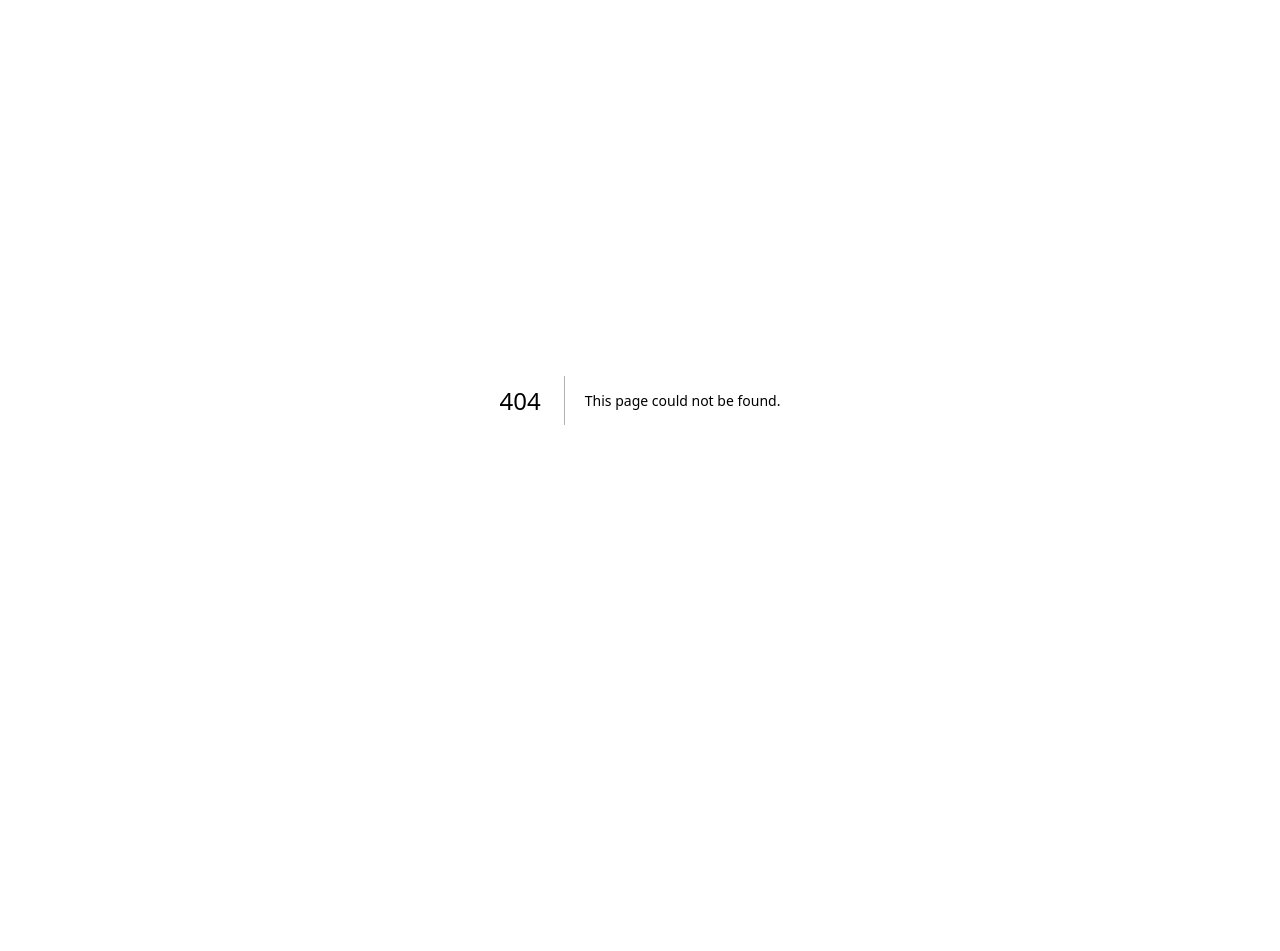
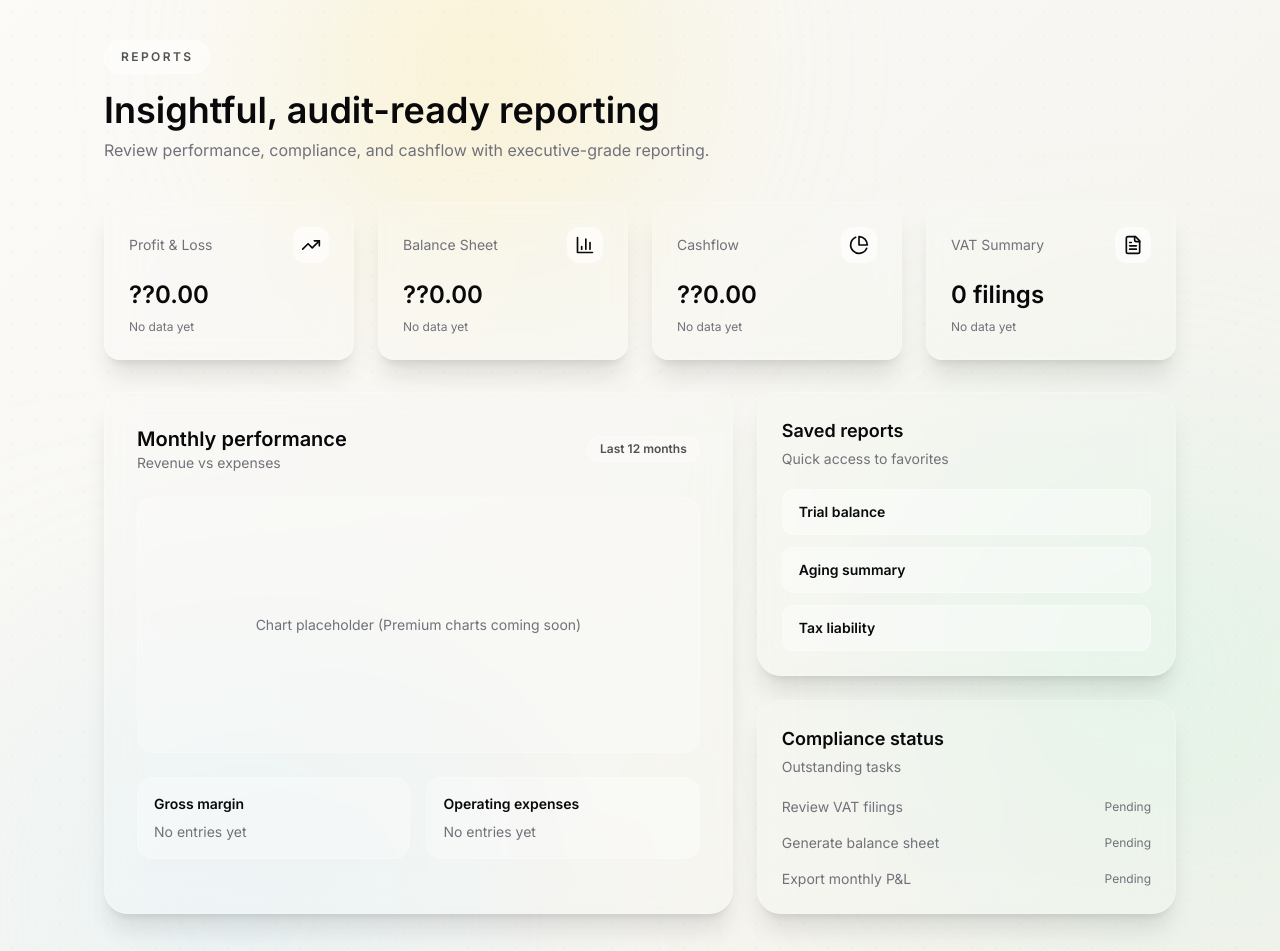
Before and after one commit to sushiltimalsina/Lekhaly, a Next.js app in the folder apps/web/: page /reports in a window 1280 px wide. Before the commit this address had no page. Shown: the top 951 px of the page. Before the commit the page ends 800 px from the top, so only its background shows below. Built offline with nearby package versions, Linux system fonts and the light colour scheme.

Commit message:
feat: add reports page and related build artifacts.

```diff
--- a/apps/web/src/app/dashboard/page.tsx
+++ b/apps/web/src/app/dashboard/page.tsx
@@ -92,10 +92,10 @@ export default function Dashboard() {
                     className="mt-10 grid gap-6 sm:grid-cols-2 lg:grid-cols-4"
                 >
                     {[
-                        { title: "Total Revenue", value: "$0.00", note: "No entries yet" },
+                        { title: "Total Revenue", value: "??0.00", note: "No entries yet" },
                         { title: "Active Users", value: "1", note: "Owner account" },
                         { title: "Open Invoices", value: "0", note: "All settled" },
-                        { title: "Cash on Hand", value: "$0.00", note: "Linked to Cash in Hand" }
+                        { title: "Cash on Hand", value: "??0.00", note: "Linked to Cash in Hand" }
                     ].map((card) => (
                         <motion.div
                             key={card.title}
--- a/apps/web/src/app/page.tsx
+++ b/apps/web/src/app/page.tsx
@@ -162,9 +162,9 @@ export default function Home() {
                         </p>
                         <div className="mt-6 grid gap-4 sm:grid-cols-2">
                             {[
-                                { label: "Revenue", value: "$0.00" },
+                                { label: "Revenue", value: "??0.00" },
                                 { label: "Open invoices", value: "0" },
-                                { label: "Cash on hand", value: "$0.00" },
+                                { label: "Cash on hand", value: "??0.00" },
                                 { label: "Reports ready", value: "12" },
                             ].map((metric) => (
                                 <div key={metric.label} className="rounded-2xl border border-white/20 bg-white/40 p-4 text-sm dark:border-white/10 dark:bg-white/5">
--- /dev/null
+++ b/apps/web/src/app/reports/page.tsx
@@ -0,0 +1,137 @@
+"use client";
+
+import { motion } from "framer-motion";
+import { BarChart3, FileText, PieChart, TrendingUp } from "lucide-react";
+
+const container = {
+    hidden: { opacity: 0 },
+    show: { opacity: 1, transition: { staggerChildren: 0.08 } },
+};
+
+const item = {
+    hidden: { opacity: 0, y: 16 },
+    show: { opacity: 1, y: 0 },
+};
+
+export default function ReportsPage() {
+    return (
+        <div className="min-h-screen relative overflow-hidden">
+            <div className="absolute inset-0 -z-10">
+                <div className="absolute inset-0 bg-[linear-gradient(135deg,rgba(251,250,247,0.96),rgba(244,242,236,0.96))] dark:bg-[linear-gradient(135deg,rgba(7,10,16,0.98),rgba(12,15,23,0.98))]" />
+                <div className="absolute -top-24 left-1/4 h-80 w-80 rounded-full bg-amber-200/40 blur-[120px] dark:bg-amber-500/20" />
+                <div className="absolute top-1/2 -right-16 h-96 w-96 rounded-full bg-emerald-200/40 blur-[140px] dark:bg-emerald-500/20" />
+                <div className="absolute bottom-[-140px] left-12 h-96 w-96 rounded-full bg-sky-200/40 blur-[140px] dark:bg-sky-500/20" />
+                <div className="absolute inset-0 opacity-[0.12] [background-image:radial-gradient(rgba(60,60,60,0.2)_1px,transparent_1px)] [background-size:24px_24px] dark:opacity-[0.08]" />
+            </div>
+
+            <motion.div
+                variants={container}
+                initial="hidden"
+                animate="show"
+                className="mx-auto max-w-6xl px-4 py-8 sm:px-6 sm:py-10 lg:px-10"
+            >
+                <motion.header variants={item} className="space-y-4">
+                    <span className="inline-flex w-fit items-center gap-2 rounded-full border border-white/40 bg-white/50 px-4 py-2 text-xs font-semibold uppercase tracking-[0.2em] text-foreground/70 dark:border-white/10 dark:bg-white/5">
+                        Reports
+                    </span>
+                    <div>
+                        <h1 className="text-3xl sm:text-4xl font-semibold">Insightful, audit-ready reporting</h1>
+                        <p className="mt-2 text-muted-foreground">
+                            Review performance, compliance, and cashflow with executive-grade reporting.
+                        </p>
+                    </div>
+                </motion.header>
+
+                <motion.section
+                    variants={container}
+                    className="mt-10 grid gap-6 sm:grid-cols-2 lg:grid-cols-4"
+                >
+                    {[
+                        { title: "Profit & Loss", value: "??0.00", icon: <TrendingUp className="h-5 w-5" /> },
+                        { title: "Balance Sheet", value: "??0.00", icon: <BarChart3 className="h-5 w-5" /> },
+                        { title: "Cashflow", value: "??0.00", icon: <PieChart className="h-5 w-5" /> },
+                        { title: "VAT Summary", value: "0 filings", icon: <FileText className="h-5 w-5" /> },
+                    ].map((card) => (
+                        <motion.div
+                            key={card.title}
+                            variants={item}
+                            className="glass-panel rounded-2xl p-6"
+                        >
+                            <div className="flex items-center justify-between text-sm text-muted-foreground">
+                                <span>{card.title}</span>
+                                <span className="rounded-xl bg-white/60 p-2 text-foreground dark:bg-white/5">
+                                    {card.icon}
+                                </span>
+                            </div>
+                            <p className="mt-4 text-2xl font-semibold">{card.value}</p>
+                            <p className="mt-2 text-xs text-muted-foreground">No data yet</p>
+                        </motion.div>
+                    ))}
+                </motion.section>
+
+                <div className="mt-8 grid gap-6 lg:grid-cols-[1.5fr_1fr]">
+                    <motion.section variants={item} className="glass-panel rounded-3xl p-8">
+                        <div className="flex items-center justify-between">
+                            <div>
+                                <h2 className="text-xl font-semibold">Monthly performance</h2>
+                                <p className="text-sm text-muted-foreground">Revenue vs expenses</p>
+                            </div>
+                            <span className="rounded-full border border-white/30 bg-white/30 px-3 py-1 text-xs font-semibold text-foreground/70 dark:border-white/10 dark:bg-white/5">
+                                Last 12 months
+                            </span>
+                        </div>
+                        <div className="mt-6 h-64 rounded-2xl border border-white/20 bg-white/20 dark:border-white/10 dark:bg-white/5 flex items-center justify-center text-sm text-muted-foreground">
+                            Chart placeholder (Premium charts coming soon)
+                        </div>
+                        <div className="mt-6 grid gap-4 sm:grid-cols-2">
+                            <div className="rounded-2xl border border-white/20 bg-white/30 p-4 text-sm dark:border-white/10 dark:bg-white/5">
+                                <p className="font-semibold text-foreground">Gross margin</p>
+                                <p className="mt-2 text-muted-foreground">No entries yet</p>
+                            </div>
+                            <div className="rounded-2xl border border-white/20 bg-white/30 p-4 text-sm dark:border-white/10 dark:bg-white/5">
+                                <p className="font-semibold text-foreground">Operating expenses</p>
+                                <p className="mt-2 text-muted-foreground">No entries yet</p>
+                            </div>
+                        </div>
+                    </motion.section>
+
+                    <div className="grid gap-6">
+                        <motion.section variants={item} className="glass-panel rounded-3xl p-6">
+                            <h3 className="text-lg font-semibold">Saved reports</h3>
+                            <p className="mt-1 text-sm text-muted-foreground">Quick access to favorites</p>
+                            <div className="mt-5 grid gap-3">
+                                {["Trial balance", "Aging summary", "Tax liability"].map((label) => (
+                                    <button
+                                        key={label}
+                                        className="w-full rounded-xl border border-white/30 bg-white/40 px-4 py-3 text-left text-sm font-semibold text-foreground transition hover:bg-white/60 dark:border-white/10 dark:bg-white/5"
+                                    >
+                                        {label}
+                                    </button>
+                                ))}
+                            </div>
+                        </motion.section>
+
+                        <motion.section variants={item} className="glass-panel rounded-3xl p-6">
+                            <h3 className="text-lg font-semibold">Compliance status</h3>
+                            <p className="mt-1 text-sm text-muted-foreground">Outstanding tasks</p>
+                            <div className="mt-5 space-y-4 text-sm text-muted-foreground">
+                                <div className="flex items-center justify-between">
+                                    <span>Review VAT filings</span>
+                                    <span className="text-xs">Pending</span>
+                                </div>
+                                <div className="flex items-center justify-between">
+                                    <span>Generate balance sheet</span>
+                                    <span className="text-xs">Pending</span>
+                                </div>
+                                <div className="flex items-center justify-between">
+                                    <span>Export monthly P&L</span>
+                                    <span className="text-xs">Pending</span>
+                                </div>
+                            </div>
+                        </motion.section>
+                    </div>
+                </div>
+            </motion.div>
+        </div>
+    );
+}
```
